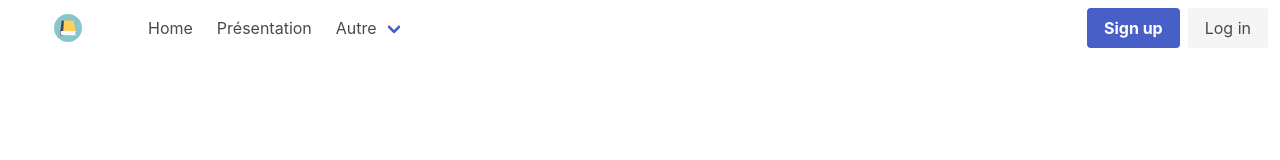
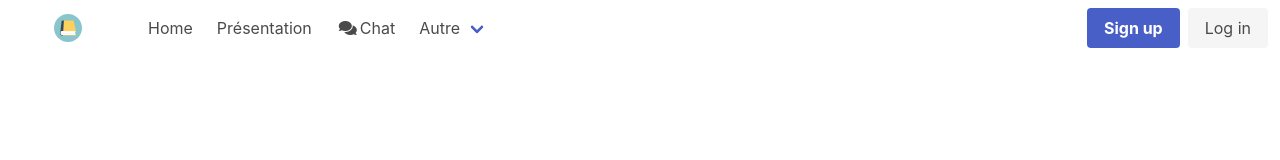
Before and after one commit to haydee75/lues, a React (Create React App) app: page / in a window 1280 px wide. Shown: the top 160 px of the page. Built offline with nearby package versions, Linux system fonts and the light colour scheme.

Commit message:
start chat feature

```diff
--- a/src/App.js
+++ b/src/App.js
@@ -1,6 +1,7 @@
 import "./App.scss";
 import React from "react";
 import HomePage from "./components/HomePage.js";
+import ChatPage from "./components/ChatPage.js";
 import PresentationPage from "./components/PresentationPage.js";
 import NavBar from "./components/NavBar.js";
 import SignInModal from "./components/SignIn.js";
@@ -13,6 +14,7 @@ class App extends React.Component {
     this.state = {
       showPresentationPage: false,
       showHomePage: true,
+      showChatPage: false,
       showSignInModal: false,
     };
   }
@@ -20,11 +22,19 @@ class App extends React.Component {
   showPresentationPageOnClick() {
     this.setState({ showHomePage: false });
     this.setState({ showPresentationPage: true });
+    this.setState({ showChatPage: false });
   }
 
   showHomePageOnClick() {
     this.setState({ showHomePage: true });
     this.setState({ showPresentationPage: false });
+    this.setState({ showChatPage: false });
+  }
+
+  showChatPageOnClick() {
+    this.setState({ showHomePage: false });
+    this.setState({ showPresentationPage: false });
+    this.setState({ showChatPage: true });
   }
 
   showSignInModalOnClick() {
@@ -37,6 +47,7 @@ class App extends React.Component {
   render() {
     const showPresentationPage = this.state.showPresentationPage;
     const showHomePage = this.state.showHomePage;
+    const showChatPage = this.state.showChatPage;
     const showSignInModal = this.state.showSignInModal;
     let hero;
     let modal;
@@ -50,6 +61,9 @@ class App extends React.Component {
     if (showPresentationPage) {
       hero = <PresentationPage />;
     }
+    if (showChatPage) {
+      hero = <ChatPage />;
+    }
     if (showSignInModal) {
       modal = (
         <SignInModal
@@ -62,6 +76,7 @@ class App extends React.Component {
         <NavBar
           showPresentationPageOnClick={() => this.showPresentationPageOnClick()}
           showHomePageOnClick={() => this.showHomePageOnClick()}
+          showChatPageOnClick={() => this.showChatPageOnClick()}
           showSignInModalOnClick={() => this.showSignInModalOnClick()}
         />
         {hero}
--- /dev/null
+++ b/src/components/ChatPage.js
@@ -0,0 +1,53 @@
+import React from "react";
+
+class ChatPage extends React.Component {
+  render() {
+    return (
+      <section className="hero is-fullheight-with-navbar">
+        <div className="hero-body">
+          <div className="container">
+            <div className="columns">
+              <div className="column is-one-quarter">
+                <nav className="panel is-link">
+                  <p className="panel-heading">
+                    Repositories
+                  </p>
+                  <div className="panel-block">
+                    <p className="control has-icons-left">
+                      <input className="input" type="text" placeholder="Search"></input>
+                      <span className="icon is-left">
+                        <i className="fas fa-search" aria-hidden="true"></i>
+                      </span>
+                    </p>
+                  </div>
+                  <a className="panel-block is-active">
+                    <span className="panel-icon">
+                      <i className="fas fa-book" aria-hidden="true"></i>
+                    </span>
+                    bulma
+                  </a>
+                  <a className="panel-block">
+                    <span className="panel-icon">
+                      <i className="fas fa-book" aria-hidden="true"></i>
+                    </span>
+                    marksheet
+                  </a>
+                  <a className="panel-block">
+                    <span className="panel-icon">
+                      <i className="fas fa-book" aria-hidden="true"></i>
+                    </span>
+                    minireset.css
+                  </a>
+                </nav>
+              </div>
+              <div className="column">
+              </div>
+            </div>
+          </div>
+        </div>
+      </section>
+    );
+  }
+}
+
+export default ChatPage;
--- a/src/components/NavBar.js
+++ b/src/components/NavBar.js
@@ -24,6 +24,15 @@ class NavBar extends React.Component {
               onClick={() => this.props.showPresentationPageOnClick()}
             >
               Présentation
+            </a>
+            <a
+              className="navbar-item"
+              onClick={() => this.props.showChatPageOnClick()}
+            >
+              <span className="icon">
+                <i className="fas fa-comments"></i>
+              </span>
+              <span>Chat</span>
             </a>
             <div className="navbar-item has-dropdown is-hoverable">
               <a className="navbar-link">Autre</a>
```
